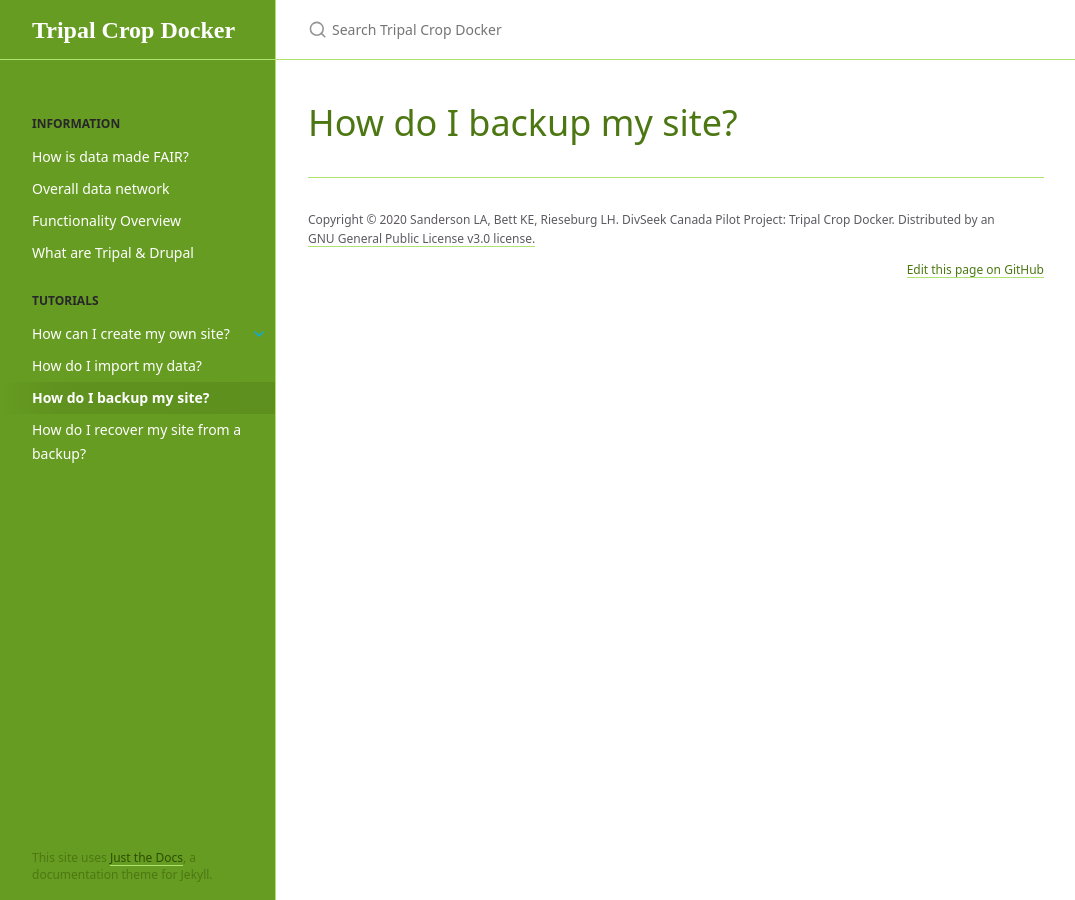
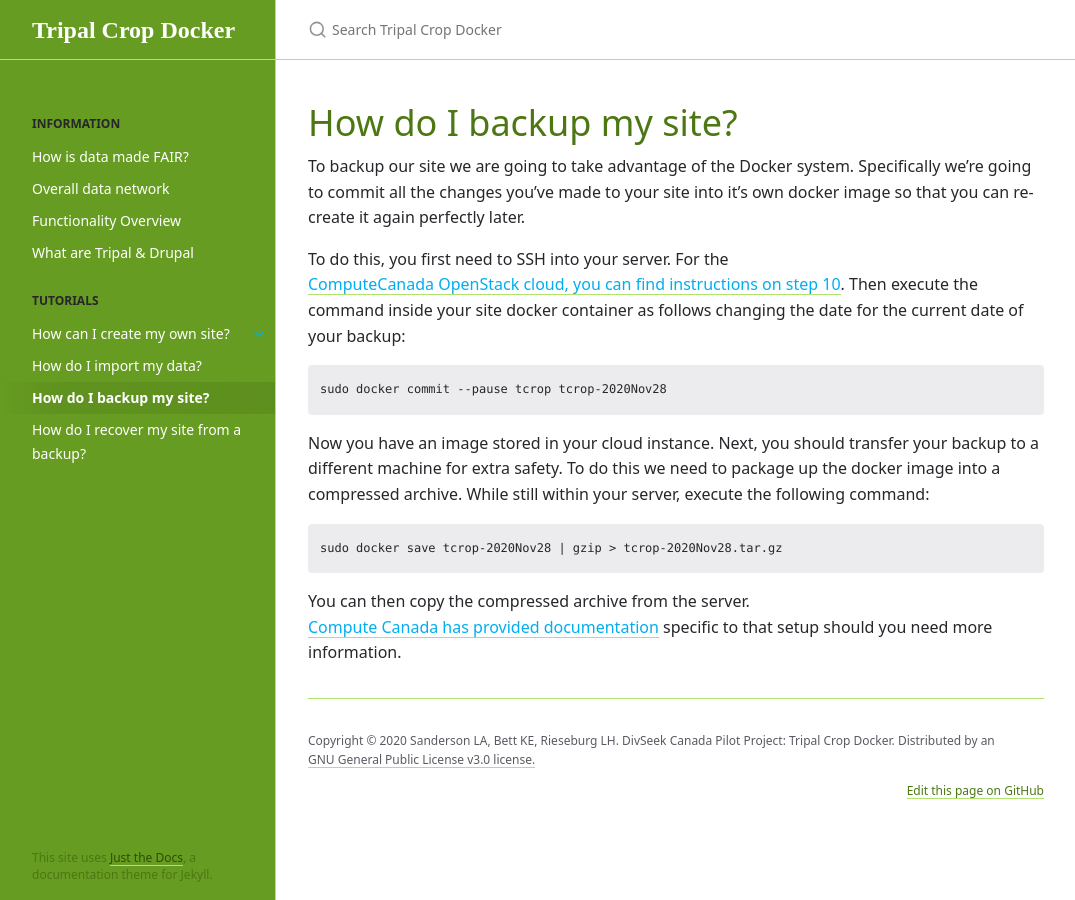
Before and after one commit to DivSeek-Canada/tripal-crop-docker, a Jekyll site: the page built from _tutorials/backup.md, in a window 1280 px wide. Shown: the whole page, without its empty margins (96-1171 px from the left). Built offline with Jekyll 4.4.1, drawn with Linux system fonts in a browser that asks for light colours.

Commit message:
Add backup documentation.

````diff
--- a/_tutorials/backup.md
+++ b/_tutorials/backup.md
@@ -5,3 +5,19 @@ nav_order: 5
 has_children: false
 permalink: /tutorials/backup
 ---
+
+To backup our site we are going to take advantage of the Docker system. Specifically we're going to commit all the changes you've made to your site into it's own docker image so that you can re-create it again perfectly later.
+
+To do this, you first need to SSH into your server. For the [ComputeCanada OpenStack cloud, you can find instructions on step 10]({{url_prefix}}/create-site/compute-canada.html). Then execute the command inside your site docker container as follows changing the date for the current date of your backup:
+
+```
+sudo docker commit --pause tcrop tcrop-2020Nov28
+```
+
+Now you have an image stored in your cloud instance. Next, you should transfer your backup to a different machine for extra safety. To do this we need to package up the docker image into a compressed archive. While still within your server, execute the following command:
+
+```
+sudo docker save tcrop-2020Nov28 | gzip > tcrop-2020Nov28.tar.gz
+```
+
+You can then copy the compressed archive from the server. [Compute Canada has provided documentation](https://docs.computecanada.ca/wiki/Transferring_data/en) specific to that setup should you need more information.
````
